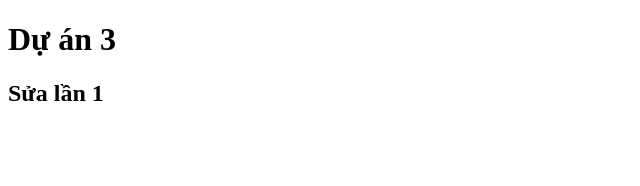
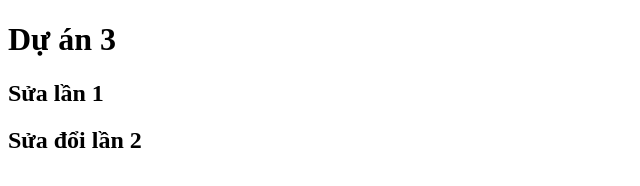
Before and after one commit to lemauhung/Project3, a plain HTML site: page index.html in a window 1280 px wide. Shown: the whole page, without its empty margins (0-640 px from the left). Drawn offline with Linux system fonts and the light colour scheme.

Commit message:
est commit lan 3

```diff
--- a/index.html
+++ b/index.html
@@ -8,5 +8,6 @@
   <body>
     <h1>Dự án 3</h1>
     <h2>Sửa lần 1</h2>
+    <h2>Sửa đổi lần 2</h2>
   </body>
 </html>
```
